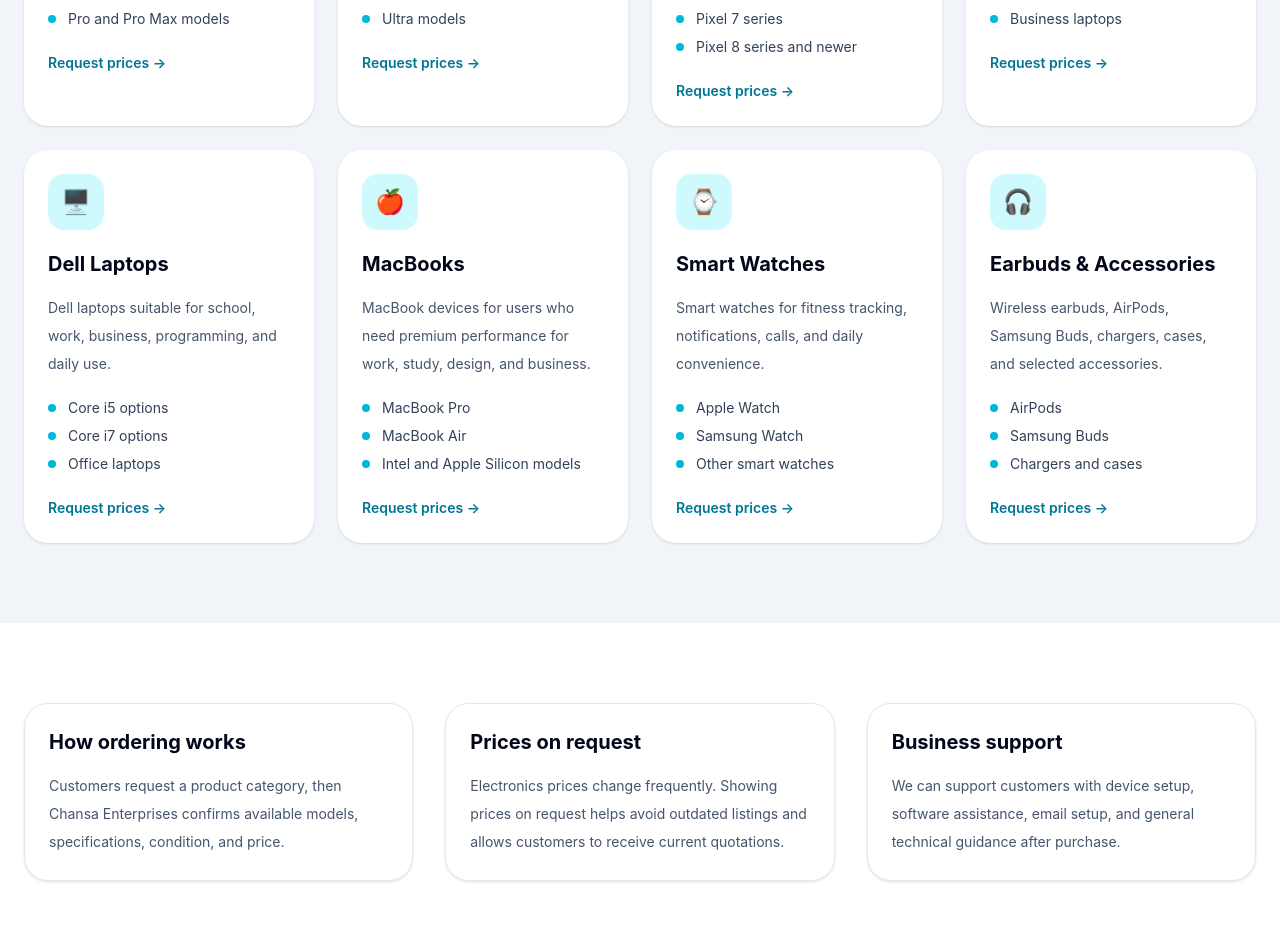
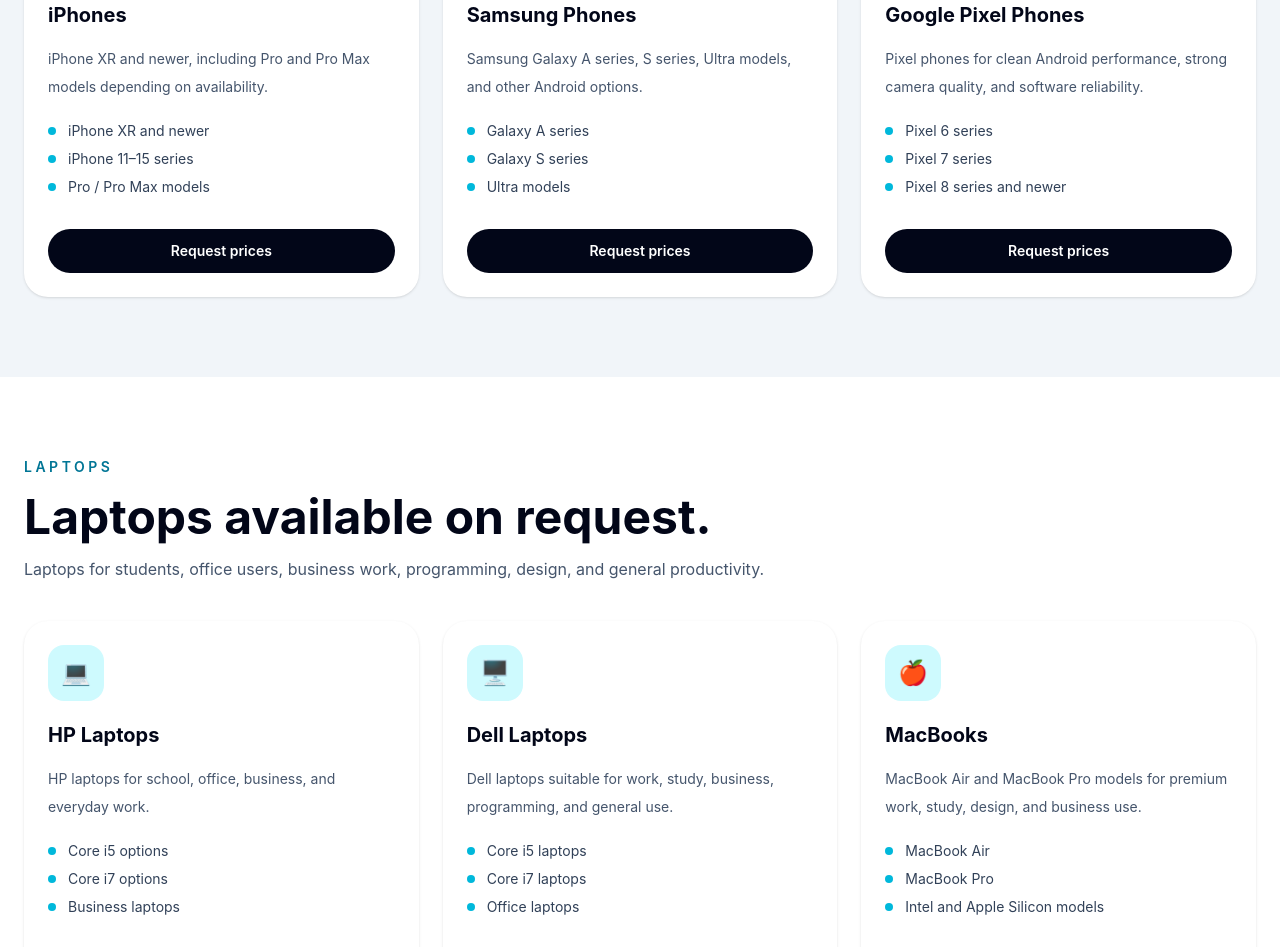
Before and after one commit to chansakelvin438-cloud/chansa-enterprises-website, a React (Vite) app: page /catalogue in a window 1280 px wide. Shown: the part 980-1927 px from the top of the page. Built offline with nearby package versions, Linux system fonts and the light colour scheme.

Commit message:
Improve catalogue page structure

```diff
--- a/src/pages/Catalogue.jsx
+++ b/src/pages/Catalogue.jsx
@@ -1,59 +1,103 @@
-const productCategories = [
+const productGroups = [
   {
-    title: 'iPhones',
+    group: 'Phones',
     description:
-      'iPhones from older reliable models to newer premium models, depending on availability.',
-    examples: ['iPhone XR and newer', 'iPhone 11–15 series', 'Pro and Pro Max models'],
+      'Smartphones for personal use, business communication, content creation, and daily productivity.',
+    products: [
+      {
+        name: 'iPhones',
+        details: 'iPhone XR and newer, including Pro and Pro Max models depending on availability.',
+        examples: ['iPhone XR and newer', 'iPhone 11–15 series', 'Pro / Pro Max models'],
         icon: '📱',
       },
       {
-    title: 'Samsung Phones',
-    description:
-      'Samsung Galaxy A series, S series, Ultra models, and other available Android devices.',
+        name: 'Samsung Phones',
+        details: 'Samsung Galaxy A series, S series, Ultra models, and other Android options.',
         examples: ['Galaxy A series', 'Galaxy S series', 'Ultra models'],
         icon: '📲',
       },
       {
-    title: 'Google Pixel Phones',
-    description:
-      'Google Pixel phones for customers who want clean Android performance and strong camera quality.',
+        name: 'Google Pixel Phones',
+        details: 'Pixel phones for clean Android performance, strong camera quality, and software reliability.',
         examples: ['Pixel 6 series', 'Pixel 7 series', 'Pixel 8 series and newer'],
         icon: '📷',
       },
+    ],
+  },
   {
-    title: 'HP Laptops',
+    group: 'Laptops',
     description:
-      'HP laptops for students, office users, businesses, and general productivity needs.',
-    examples: ['Core i5 laptops', 'Core i7 laptops', 'Business laptops'],
+      'Laptops for students, office users, business work, programming, design, and general productivity.',
+    products: [
+      {
+        name: 'HP Laptops',
+        details: 'HP laptops for school, office, business, and everyday work.',
+        examples: ['Core i5 options', 'Core i7 options', 'Business laptops'],
         icon: '💻',
       },
       {
-    title: 'Dell Laptops',
-    description:
-      'Dell laptops suitable for school, work, business, programming, and daily use.',
-    examples: ['Core i5 options', 'Core i7 options', 'Office laptops'],
+        name: 'Dell Laptops',
+        details: 'Dell laptops suitable for work, study, business, programming, and general use.',
+        examples: ['Core i5 laptops', 'Core i7 laptops', 'Office laptops'],
         icon: '🖥️',
       },
       {
-    title: 'MacBooks',
-    description:
-      'MacBook devices for users who need premium performance for work, study, design, and business.',
-    examples: ['MacBook Pro', 'MacBook Air', 'Intel and Apple Silicon models'],
+        name: 'MacBooks',
+        details: 'MacBook Air and MacBook Pro models for premium work, study, design, and business use.',
+        examples: ['MacBook Air', 'MacBook Pro', 'Intel and Apple Silicon models'],
         icon: '🍎',
       },
+    ],
+  },
   {
-    title: 'Smart Watches',
+    group: 'Wearables & Audio',
     description:
-      'Smart watches for fitness tracking, notifications, calls, and daily convenience.',
-    examples: ['Apple Watch', 'Samsung Watch', 'Other smart watches'],
+      'Smart watches, earbuds, and audio accessories for communication, fitness, and daily convenience.',
+    products: [
+      {
+        name: 'Apple Watch',
+        details: 'Apple Watch models for fitness, notifications, calls, and iPhone users.',
+        examples: ['Apple Watch Series', 'Apple Watch SE', 'Apple Watch Ultra'],
         icon: '⌚',
       },
       {
-    title: 'Earbuds & Accessories',
+        name: 'Samsung Watch',
+        details: 'Samsung Galaxy Watch models for Android users, health tracking, and smart features.',
+        examples: ['Galaxy Watch 4 and newer', 'Classic models', 'LTE options where available'],
+        icon: '⌚',
+      },
+      {
+        name: 'AirPods & Samsung Buds',
+        details: 'Wireless earbuds for calls, music, meetings, and everyday use.',
+        examples: ['AirPods', 'AirPods Pro', 'Samsung Buds'],
+        icon: '🎧',
+      },
+    ],
+  },
+  {
+    group: 'Accessories & Support',
     description:
-      'Wireless earbuds, AirPods, Samsung Buds, chargers, cases, and selected accessories.',
-    examples: ['AirPods', 'Samsung Buds', 'Chargers and cases'],
-    icon: '🎧',
+      'Selected accessories and after-sale support to help customers set up and use their devices properly.',
+    products: [
+      {
+        name: 'Chargers & Cables',
+        details: 'Selected phone and laptop charging accessories depending on availability.',
+        examples: ['Phone chargers', 'USB cables', 'Laptop chargers'],
+        icon: '🔌',
+      },
+      {
+        name: 'Cases & Protection',
+        details: 'Basic protection accessories for phones and selected devices.',
+        examples: ['Phone cases', 'Screen protectors', 'Device protection'],
+        icon: '🛡️',
+      },
+      {
+        name: 'Device Setup Support',
+        details: 'Assistance with basic setup, software support, email setup, and device guidance.',
+        examples: ['Phone setup', 'Email setup', 'Software assistance'],
+        icon: '🛠️',
+      },
+    ],
   },
 ]
 
@@ -67,17 +111,18 @@
           </p>
 
           <h1 className="mt-4 max-w-4xl text-4xl font-black leading-tight md:text-6xl">
-            Phones, laptops, smart watches and accessories.
+            Phones, laptops, wearables, audio and accessories.
           </h1>
 
           <p className="mt-6 max-w-3xl text-lg leading-8 text-slate-300">
-            Browse our main product categories. Availability and prices may change, so customers
-            can contact Chansa Enterprises directly on WhatsApp for current stock and quotations.
+            Browse product categories offered by Chansa Enterprises. Availability,
+            specifications, condition, and prices may change, so customers can contact us
+            directly on WhatsApp for current options and quotations.
           </p>
 
           <div className="mt-8 flex flex-col gap-4 sm:flex-row">
             <a
-              href="https://wa.me/260967644528"
+              href="https://wa.me/260967644528?text=Hello%20Chansa%20Enterprises,%20I%20would%20like%20to%20ask%20about%20available%20electronics%20and%20prices."
               className="rounded-full bg-cyan-400 px-7 py-3 text-center font-semibold text-slate-950 hover:bg-cyan-300"
             >
               Ask for Current Stock
@@ -93,26 +138,44 @@
         </div>
       </section>
 
-      <section className="bg-slate-100 px-6 py-20 text-slate-950">
+      {productGroups.map((group, index) => (
+        <section
+          key={group.group}
+          className={`px-6 py-20 text-slate-950 ${
+            index % 2 === 0 ? 'bg-slate-100' : 'bg-white'
+          }`}
+        >
           <div className="mx-auto max-w-7xl">
-          <div className="grid gap-6 md:grid-cols-2 lg:grid-cols-4">
-            {productCategories.map((category) => (
+            <div className="max-w-3xl">
+              <p className="text-sm font-semibold uppercase tracking-[0.25em] text-cyan-700">
+                {group.group}
+              </p>
+
+              <h2 className="mt-4 text-3xl font-bold md:text-5xl">
+                {group.group} available on request.
+              </h2>
+
+              <p className="mt-4 text-slate-600">{group.description}</p>
+            </div>
+
+            <div className="mt-10 grid gap-6 md:grid-cols-3">
+              {group.products.map((product) => (
                 <div
-                key={category.title}
-                className="rounded-3xl bg-white p-6 shadow-sm transition hover:-translate-y-1 hover:shadow-xl"
+                  key={product.name}
+                  className="flex flex-col rounded-3xl bg-white p-6 shadow-sm transition hover:-translate-y-1 hover:shadow-xl"
                 >
                   <div className="mb-5 flex h-14 w-14 items-center justify-center rounded-2xl bg-cyan-100 text-2xl">
-                  {category.icon}
+                    {product.icon}
                   </div>
 
-                <h2 className="text-xl font-bold">{category.title}</h2>
+                  <h3 className="text-xl font-bold">{product.name}</h3>
 
                   <p className="mt-4 text-sm leading-7 text-slate-600">
-                  {category.description}
+                    {product.details}
                   </p>
 
                   <div className="mt-5 space-y-2">
-                  {category.examples.map((item) => (
+                    {product.examples.map((item) => (
                       <div key={item} className="flex items-center gap-3 text-sm text-slate-700">
                         <span className="h-2 w-2 rounded-full bg-cyan-500"></span>
                         <span>{item}</span>
@@ -122,41 +185,42 @@
 
                   <a
                     href={`https://wa.me/260967644528?text=Hello%20Chansa%20Enterprises,%20I%20am%20interested%20in%20${encodeURIComponent(
-                    category.title,
+                      product.name,
                     )}.%20Please%20send%20me%20available%20options%20and%20prices.`}
-                  className="mt-6 inline-block text-sm font-semibold text-cyan-700"
+                    className="mt-8 inline-block rounded-full bg-slate-950 px-6 py-3 text-center text-sm font-semibold text-white hover:bg-slate-800"
                   >
-                  Request prices →
+                    Request prices
                   </a>
                 </div>
               ))}
             </div>
           </div>
         </section>
+      ))}
 
-      <section className="bg-white px-6 py-20 text-slate-950">
+      <section className="bg-slate-950 px-6 py-20 text-white">
         <div className="mx-auto grid max-w-7xl gap-8 md:grid-cols-3">
-          <div className="rounded-3xl border border-slate-200 p-6 shadow-sm">
-            <h3 className="text-xl font-bold">How ordering works</h3>
-            <p className="mt-4 text-sm leading-7 text-slate-600">
-              Customers request a product category, then Chansa Enterprises confirms available
-              models, specifications, condition, and price.
+          <div className="rounded-3xl border border-white/10 bg-white/5 p-6">
+            <h3 className="text-xl font-bold text-cyan-300">How ordering works</h3>
+            <p className="mt-4 text-sm leading-7 text-slate-300">
+              Customers request a product category or model, then Chansa Enterprises
+              confirms available options, specifications, condition, and current price.
             </p>
           </div>
 
-          <div className="rounded-3xl border border-slate-200 p-6 shadow-sm">
-            <h3 className="text-xl font-bold">Prices on request</h3>
-            <p className="mt-4 text-sm leading-7 text-slate-600">
-              Electronics prices change frequently. Showing prices on request helps avoid outdated
-              listings and allows customers to receive current quotations.
+          <div className="rounded-3xl border border-white/10 bg-white/5 p-6">
+            <h3 className="text-xl font-bold text-cyan-300">Prices on request</h3>
+            <p className="mt-4 text-sm leading-7 text-slate-300">
+              Electronics prices change frequently. Quoting on request helps customers
+              receive accurate and current prices before ordering.
             </p>
           </div>
 
-          <div className="rounded-3xl border border-slate-200 p-6 shadow-sm">
-            <h3 className="text-xl font-bold">Business support</h3>
-            <p className="mt-4 text-sm leading-7 text-slate-600">
-              We can support customers with device setup, software assistance, email setup, and
-              general technical guidance after purchase.
+          <div className="rounded-3xl border border-white/10 bg-white/5 p-6">
+            <h3 className="text-xl font-bold text-cyan-300">Support available</h3>
+            <p className="mt-4 text-sm leading-7 text-slate-300">
+              We can help customers with basic device setup, email setup, software
+              support, and general technical guidance after purchase.
             </p>
           </div>
         </div>
@@ -173,12 +237,12 @@
           </h2>
 
           <p className="mx-auto mt-4 max-w-2xl text-slate-300">
-            Contact Chansa Enterprises for phones, laptops, watches, earbuds, and selected
-            accessories.
+            Contact Chansa Enterprises for phones, laptops, watches, earbuds,
+            accessories, and device support.
           </p>
 
           <a
-            href="https://wa.me/260967644528"
+            href="https://wa.me/260967644528?text=Hello%20Chansa%20Enterprises,%20I%20am%20looking%20for%20a%20device.%20Please%20help%20me%20confirm%20availability%20and%20price."
             className="mt-8 inline-block rounded-full bg-cyan-400 px-8 py-3 font-semibold text-slate-950 hover:bg-cyan-300"
           >
             Chat on WhatsApp
```
Lines whose indentation alone changed are shown as unchanged.
